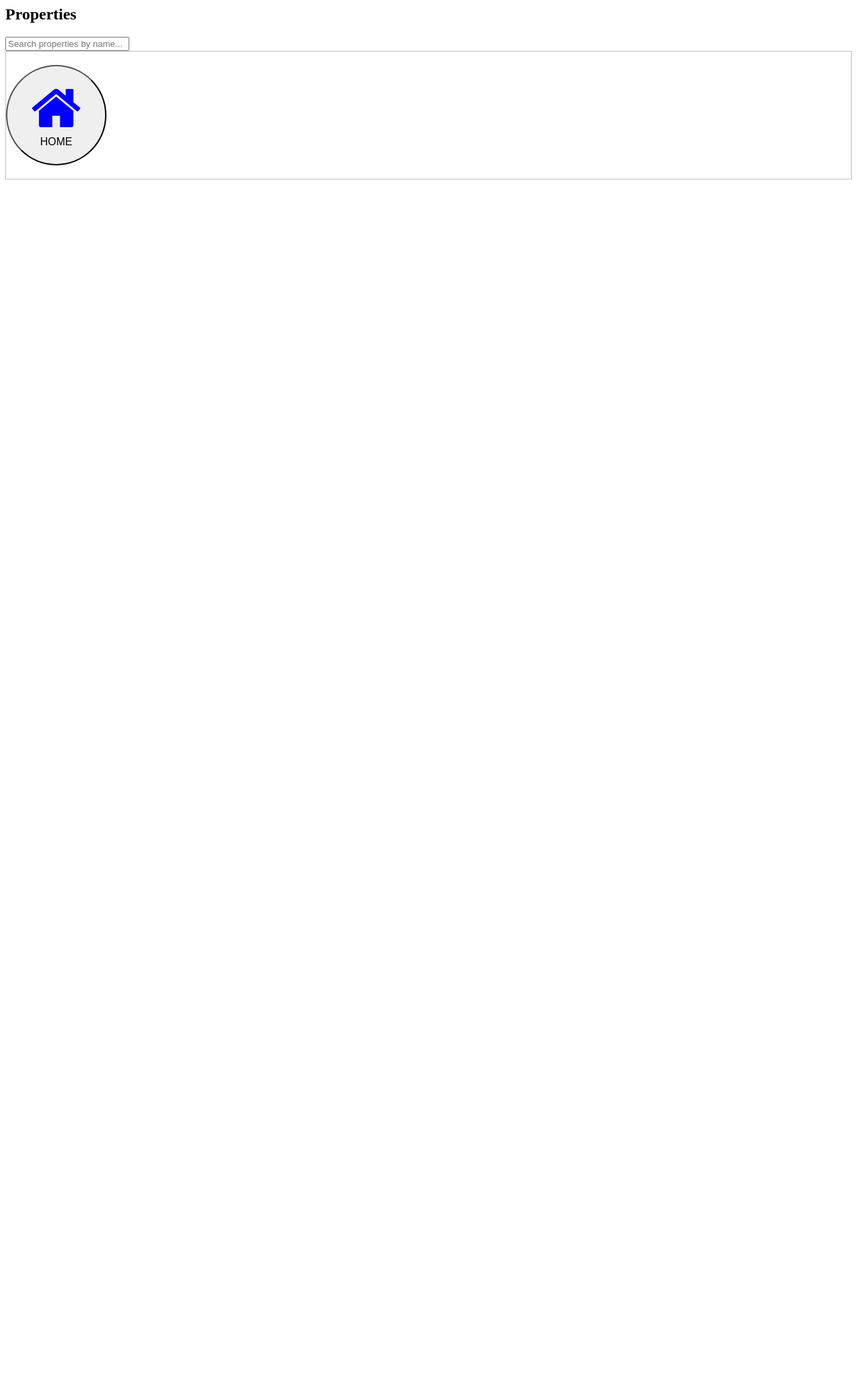
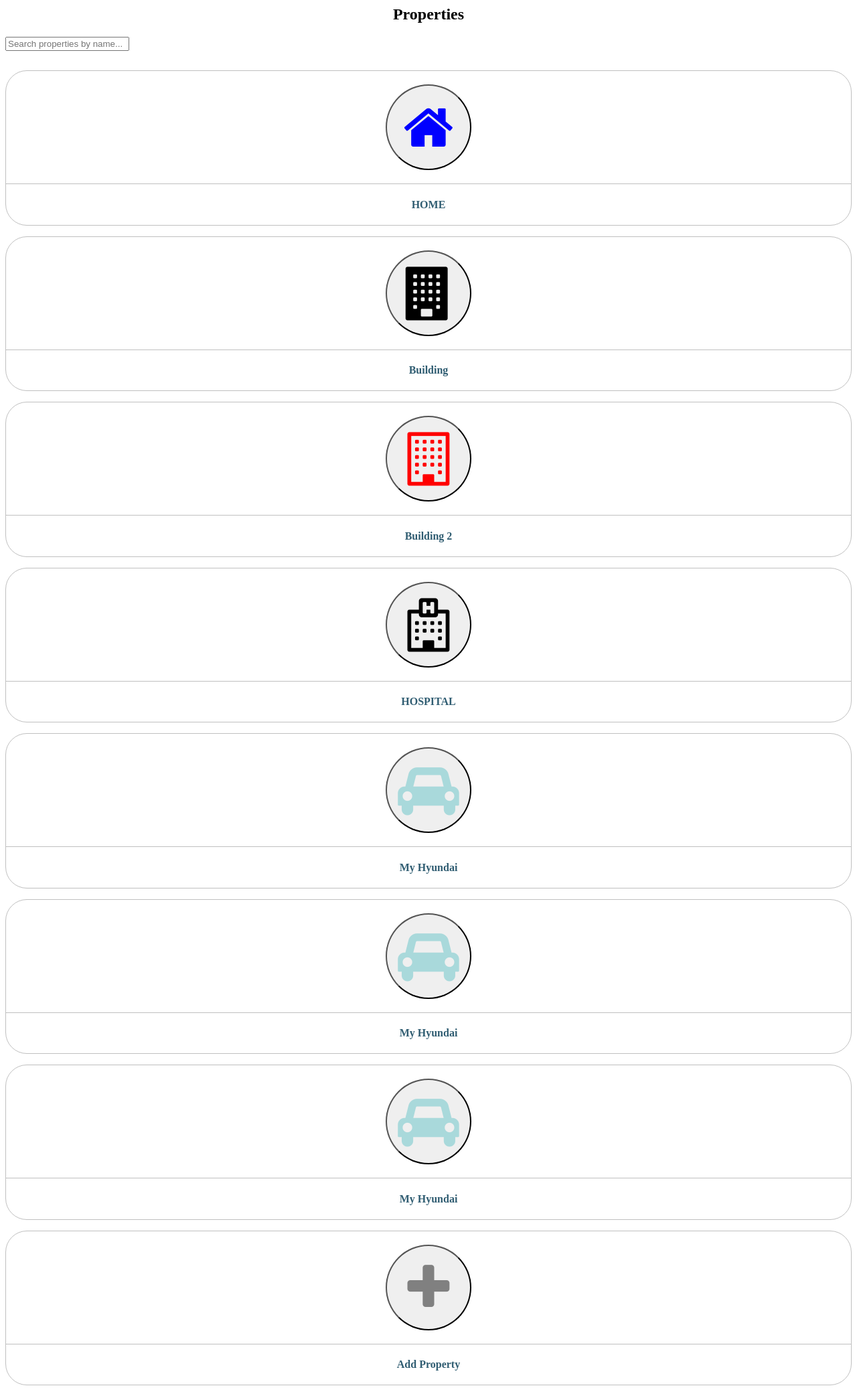
Before and after one commit to davidhorst/filecabinet, a Django app: page /properties in a window 1280 px wide. Shown: the whole page at 67% size. Before the commit the page ends 268 px from the top, so only its background shows below. Run offline with Django 3.2, Linux system fonts and the light colour scheme.

Commit message:
adding more styling to properties

```diff
--- a/apps/main/templates/main/properties.html
+++ b/apps/main/templates/main/properties.html
@@ -2,21 +2,34 @@
 <link rel="stylesheet" href="{% static 'main/css/font-awesome.min.css' %}">
 
 <style>
+.property-wrapper {
+	border: 1px solid silver;
+	border-radius: 2em;
+	padding: 0;
+	margin: 1em 0em;
+	text-align: center;
+}
 .btn-circle {
-  width: 150px;
-  height: 150px;
+  width: 8em;
+  height: 8em;
   margin: 20px auto;
   text-align: center;
   padding: 6px 0;
   font-size: 1em;
   line-height: 1.42;
-  border-radius: 75px;
+  border-radius: 4em;
 }
-#properties-interface {
-	height: 190px;
-	overflow-y: scroll;
-	overflow-x: hidden;
-	border: 1px solid silver;
+.property-name, .add-property{
+	border-top: 1px solid silver;
+}
+#search{
+	margin-bottom: 1em;
+}
+h2 {
+	text-align: center;
+}
+h4 {
+	color: #305D72;
 }
 </style>
 <script>
@@ -33,34 +46,59 @@
  	};
 </script>
 
-<div id="properties-header" class="row">
-	<h2 class="col-xs-12 col-sm-4">Properties</h2>
-	<div class="col-xs-12 col-sm-4 col-sm-offset-4"><input type="text" id="search" class="form-control" placeholder="Search properties by name..."></div>
-
-</div>
-<div id="properties-interface" class="col-12">
-	<div class="col-xs-6 col-sm-3 col-md-2">
-		<button class="btn btn-lg btn-default btn-circle"><i class="fa fa-home fa-5x" style="color: blue"></i><div class="property-name">HOME</div></button>
-	</div>
-	<div class="col-xs-6 col-sm-3 col-md-2">
-		<button class="btn btn-lg btn-default btn-circle"><i class="fa fa-building fa-5x"></i><div class="property-name">Building</div></button>
-	</div>
-	<div class="col-xs-6 col-sm-3 col-md-2">
-		<button class="btn btn-lg btn-default btn-circle"><i class="fa fa-building-o fa-5x" style="color: red"></i><div class="property-name">Building 2</div></button>
-	</div>
-	<div class="col-xs-6 col-sm-3 col-md-2">
-		<button class="btn btn-lg btn-default btn-circle"><i class="fa fa-hospital-o fa-5x"></i><div class="property-name">HOSPITAL</div></button>
-	</div>
-	<div class="col-xs-6 col-sm-3 col-md-2">
-		<button class="btn btn-lg btn-default btn-circle"><i class="fa fa-car fa-5x" style="color: rgb(169,217,219)"></i><div class="property-name">My Hyundai</div></button>
-	</div>
-	<div class="col-xs-6 col-sm-3 col-md-2">
-		<button class="btn btn-lg btn-default btn-circle"><i class="fa fa-car fa-5x" style="color: rgb(169,217,219)"></i><div class="property-name">My Hyundai</div></button>
-	</div>
-	<div class="col-xs-6 col-sm-3 col-md-2">
-		<button class="btn btn-lg btn-default btn-circle"><i class="fa fa-car fa-5x" style="color: rgb(169,217,219)"></i><div class="property-name">My Hyundai</div></button>
-	</div>
-	<div class="col-xs-6 col-sm-3 col-md-2">
-		<button class="btn btn-lg btn-info btn-circle"><i class="fa fa-plus fa-5x" style="color: grey"></i><div>Add Property</div></button>
+<h2 class="row">Properties</h2>
+<div class="row">
+	<div class="col-xs-4 col-xs-offset-4">
+		<input type="text" id="search" class="form-control " placeholder="Search properties by name...">
 	</div>
 </div>
+<div id="properties-interface" class="row">
+	<div class="col-xs-6 col-sm-4 col-md-3 col-lg-2">
+		<div class="property-wrapper">
+			<button class="btn btn-lg btn-default btn-circle"><i class="fa fa-home fa-5x" style="color: blue"></i></button>
+			<div class="property-name"><h4>HOME</h4></div>
+		</div>
+	</div>
+	<div class="col-xs-6 col-sm-4 col-md-3 col-lg-2">
+		<div class="property-wrapper">
+			<button class="btn btn-lg btn-default btn-circle"><i class="fa fa-building fa-5x"></i></button>
+			<div class="property-name"><h4>Building</h4></div>
+		</div>
+	</div>
+	<div class="col-xs-6 col-sm-4 col-md-3 col-lg-2">
+		<div class="property-wrapper">
+			<button class="btn btn-lg btn-default btn-circle"><i class="fa fa-building-o fa-5x" style="color: red"></i></button>
+			<div class="property-name"><h4>Building 2</h4></div>
+		</div>
+	</div>
+	<div class="col-xs-6 col-sm-4 col-md-3 col-lg-2">
+		<div class="property-wrapper">
+			<button class="btn btn-lg btn-default btn-circle"><i class="fa fa-hospital-o fa-5x"></i></button>
+			<div class="property-name"><h4>HOSPITAL</h4></div>
+		</div>
+	</div>
+	<div class="col-xs-6 col-sm-4 col-md-3 col-lg-2">
+		<div class="property-wrapper">
+			<button class="btn btn-lg btn-default btn-circle"><i class="fa fa-car fa-5x" style="color: rgb(169,217,219)"></i></button>
+			<div class="property-name"><h4>My Hyundai</h4></div>
+		</div>
+	</div>
+	<div class="col-xs-6 col-sm-4 col-md-3 col-lg-2">
+		<div class="property-wrapper">
+			<button class="btn btn-lg btn-default btn-circle"><i class="fa fa-car fa-5x" style="color: rgb(169,217,219)"></i></button>
+			<div class="property-name"><h4>My Hyundai</h4></div>
+		</div>
+	</div>
+	<div class="col-xs-6 col-sm-4 col-md-3 col-lg-2">
+		<div class="property-wrapper">
+			<button class="btn btn-lg btn-default btn-circle"><i class="fa fa-car fa-5x" style="color: rgb(169,217,219)"></i></button>
+			<div class="property-name"><h4>My Hyundai</h4></div>
+		</div>
+	</div>
+	<div class="col-xs-6 col-sm-4 col-md-3 col-lg-2">
+		<div class="property-wrapper">
+			<button class="btn btn-lg btn-info btn-circle"><i class="fa fa-plus fa-5x" style="color: grey"></i></button>
+			<div class="add-property"><h4>Add Property</h4></div>
+		</div>
+	</div>
+</div>
```
Also changed, not shown: apps/main/templates/main/dashboard.html (+2 -13 lines).
